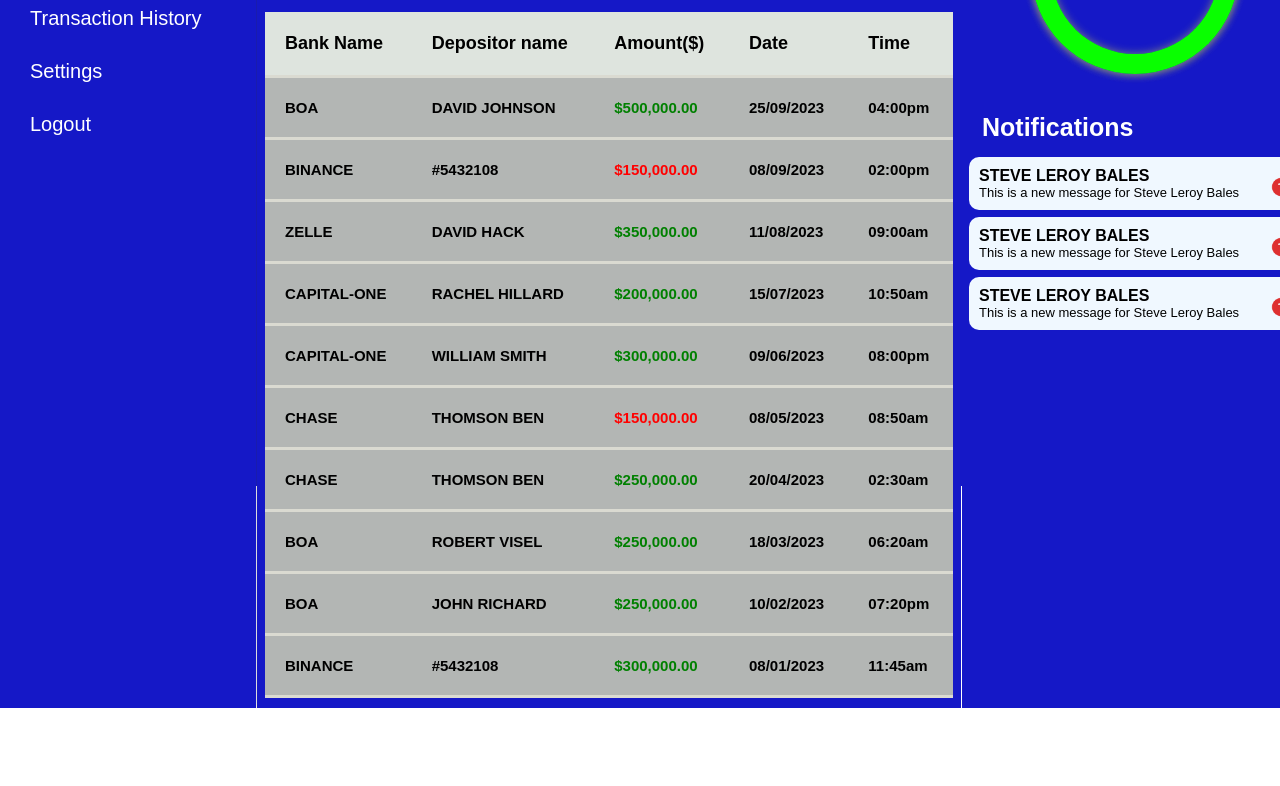
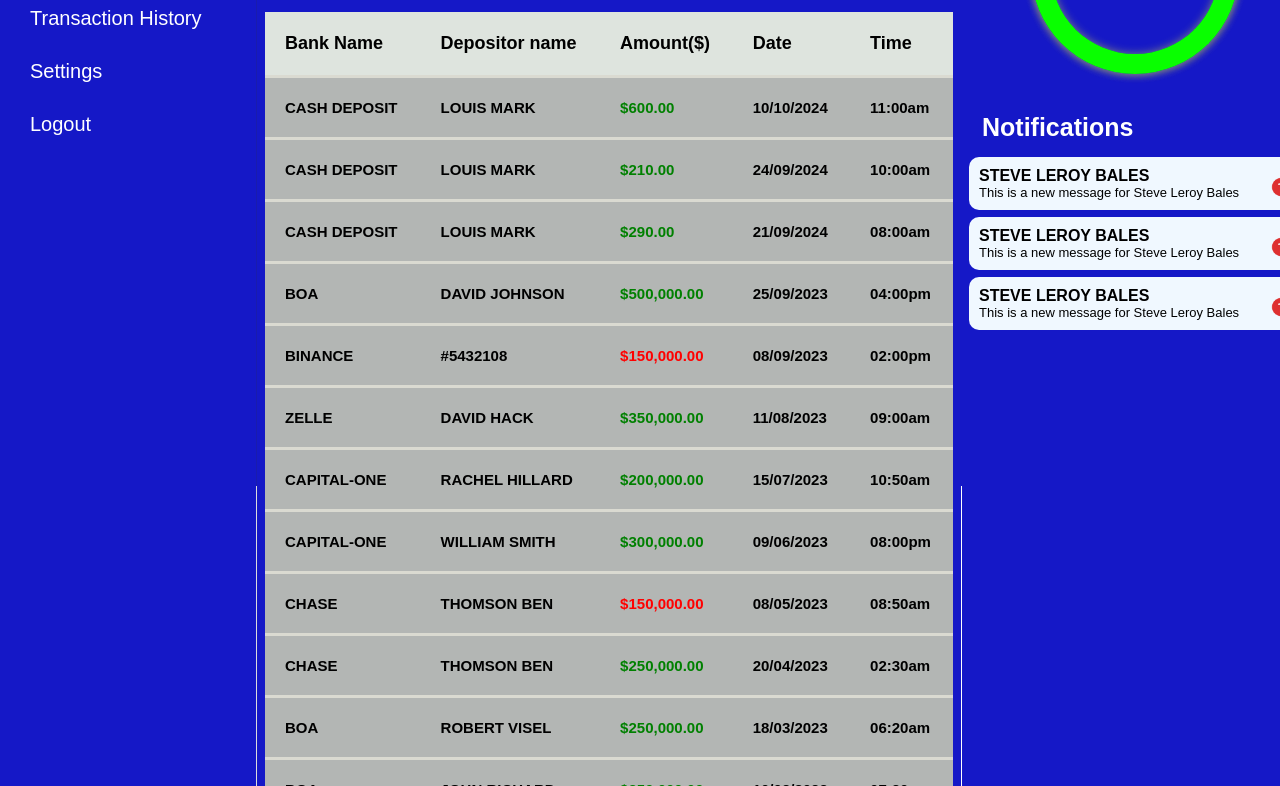
Before and after one commit to Anderson-Laura/capital1ari, a plain HTML site: page main.html in a window 1280 px wide. Shown: the part 314-1100 px from the top of the page. Before the commit the page ends 1022 px from the top, so only its background shows below. Drawn offline with Linux system fonts and the light colour scheme.

Commit message:
new commit edit

```diff
--- a/main.html
+++ b/main.html
@@ -37,7 +37,7 @@
             <div class="second-content">
                 <div class="notes">
                     <h3><b>Available Balance:</b></h3>
-                    <h1><img src="bank-icon-5983.png" alt="bank icon" width="40px"> $2,100,000.00</h1>
+                    <h1><img src="bank-icon-5983.png" alt="bank icon" width="40px"> $2,101,100.00</h1>
                 </div>
 
                 <div class="button">
@@ -60,6 +60,27 @@
                             <th>Amount($)</th>
                             <th>Date</th>
                             <th>Time</th>
+                        </tr>
+                        <tr>
+                            <td>CASH DEPOSIT</td>
+                            <td>LOUIS MARK</td>
+                            <td class="green">$600.00</span></td>
+                            <td>10/10/2024</td>
+                            <td>11:00am</td>
+                        </tr>
+                        <tr>
+                            <td>CASH DEPOSIT</td>
+                            <td>LOUIS MARK</td>
+                            <td class="green">$210.00</span></td>
+                            <td>24/09/2024</td>
+                            <td>10:00am</td>
+                        </tr>
+                        <tr>
+                            <td>CASH DEPOSIT</td>
+                            <td>LOUIS MARK</td>
+                            <td class="green">$290.00</span></td>
+                            <td>21/09/2024</td>
+                            <td>08:00am</td>
                         </tr>
                         <tr>
                             <td>BOA</td>
```
Also changed, not shown: trans.html (+21 -0 lines).
